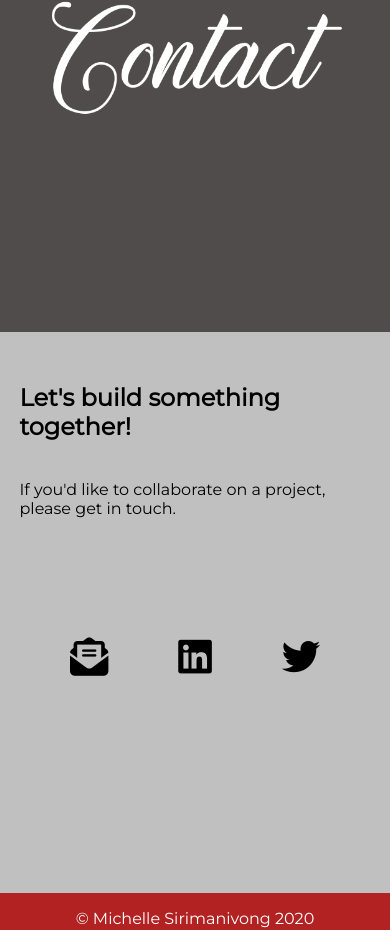
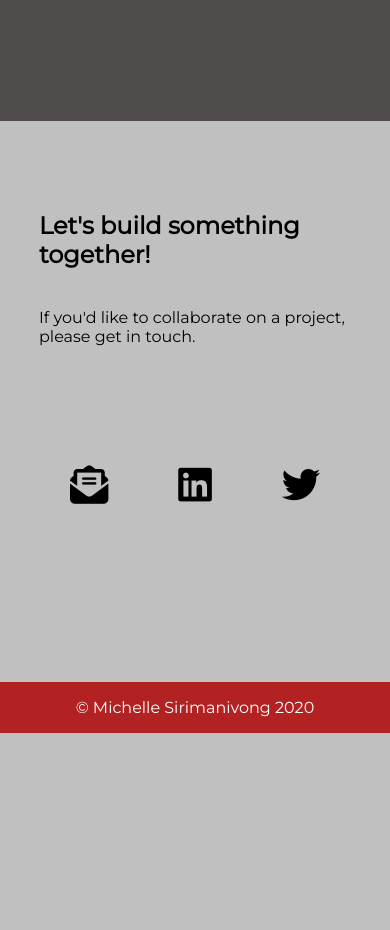
Before and after one commit to MicheSi/portfolio-react, a React (Create React App) app: page / in a window 390 px wide. Shown: the part 3071-4001 px from the top of the page. After the commit the page ends 3804 px from the top, so only its background shows below. Built offline with nearby package versions, Linux system fonts and the light colour scheme.

Commit message:
made changes to media queries

```diff
--- a/src/App.css
+++ b/src/App.css
@@ -254,7 +254,7 @@ footer {
     height: 85vh;
   }
 
-  #about div, #work div, #contact div {
+  #about div, #work .titleDiv, #contact div {
     height: 65vh;
   }
 
@@ -263,11 +263,11 @@ footer {
   }
 
   .contactText {
-    margin-left: 5%;
+    padding: 10% 0;
   }
 
   .contactText h2, .contactText p {
-    width: 450px;
+    width: 400px;
   }
 }
 
```
